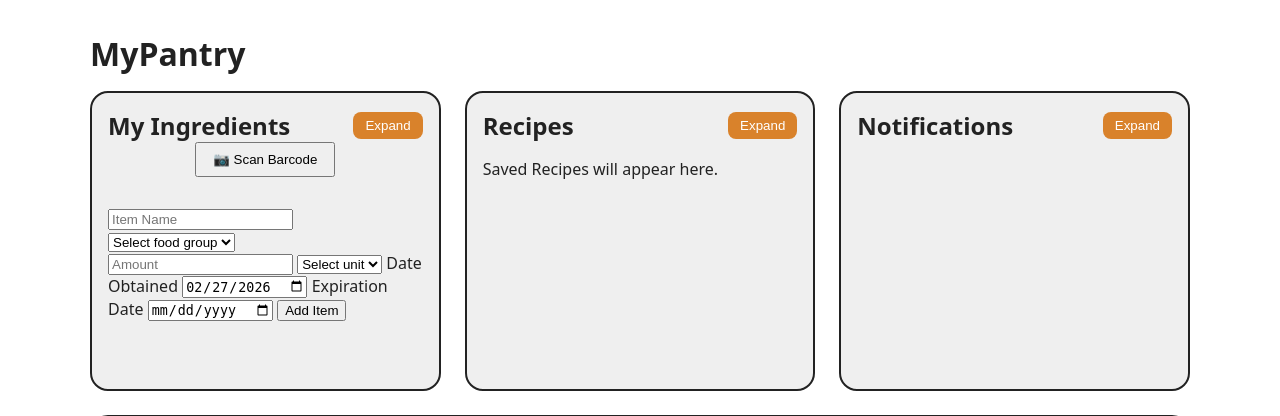
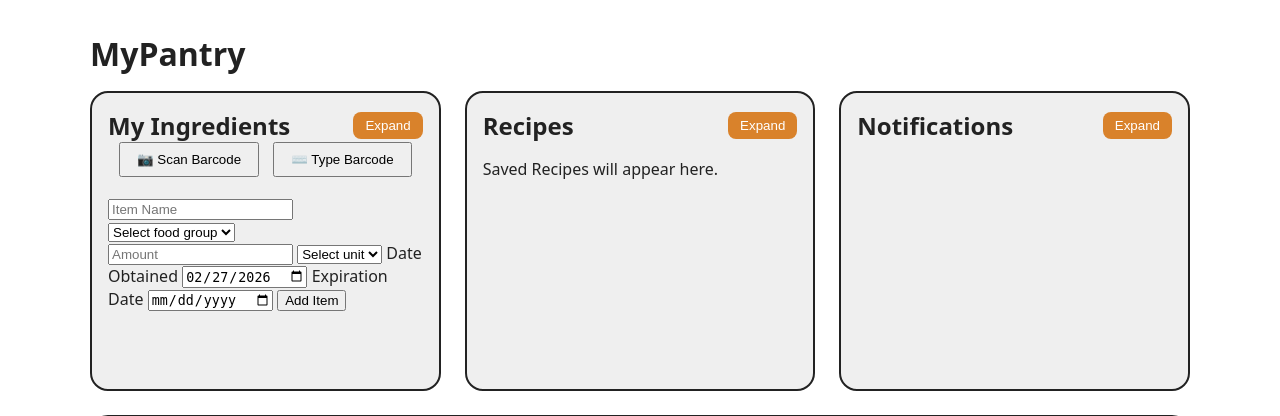
Before and after one commit to eleusink/my-pantry-dependabot, a Django app: page / in a window 1280 px wide. Shown: the part 92-508 px from the top of the page. Run offline with Django 4.2, Linux system fonts and the light colour scheme; the visitor is signed in with stand-in values (Sample User, id 1); data that the repository does not hold is empty.

Commit message:
Add manual barcode entry & validation
UI: Add a "Type Barcode" toggle and manual entry container with client-side pattern validation and a Search button; implement audio beep feedback, a searchProductByBarcode fetch helper, and safer scanner teardown/locking to avoid overlay issues. Improve status messages, auto-fill form fields more robustly, and add visual error feedback when lookup fails. Backend: introduce BarcodeRequestSerializer (RegexField) to enforce 8/12/13 digit barcodes, unify GET/POST parsing to feed the serializer, and return clearer validation errors to the frontend before calling fetch_product_info.

```diff
--- a/your-local-code/Inventory/templates/home.html
+++ b/your-local-code/Inventory/templates/home.html
@@ -22,7 +22,16 @@
       	      <div class="panel-body">
 			  <!-- Barcode Scanner UI -->
 			  <div id="barcode-scanner-container" style="margin-bottom: 20px; text-align: center;">
-				  <button type="button" id="start-scan-btn" style="padding: 8px 16px; margin-bottom: 10px;">📷 Scan Barcode</button>
+				  <div style="margin-bottom: 10px;">
+					  <button type="button" id="start-scan-btn" style="padding: 8px 16px;">📷 Scan Barcode</button>
+					  <button type="button" id="toggle-manual-btn" style="padding: 8px 16px; margin-left: 10px;">⌨️ Type Barcode</button>
+				  </div>
+
+				  <div id="manual-entry-container" style="display: none; margin-bottom: 15px;">
+					  <input type="text" id="manual-barcode-input" placeholder="Enter barcode manually" required pattern="(\d{8}|\d{12}|\d{13})" inputmode="numeric" style="padding: 6px; border: 1px solid #ccc; border-radius: 4px; width: 60%; max-width: 250px;">
+					  <button type="button" id="manual-submit-btn" style="padding: 6px 12px; margin-left: 5px;">Search</button>
+				  </div>
+
 				  <p id="scanner-status" style="display: none; color: #555; font-style: italic; margin: 5px 0; font-size: 0.9em;"></p>
 				  <div id="reader" style="width: 100%; max-width: 400px; margin: 0 auto; display: none; border-radius: 8px; overflow: hidden; box-shadow: 0 4px 6px rgba(0,0,0,0.1);"></div>
 			  </div>
@@ -305,13 +314,74 @@
 <script>
 	document.addEventListener('DOMContentLoaded', function() {
 		const startBtn = document.getElementById('start-scan-btn');
+		const toggleManualBtn = document.getElementById('toggle-manual-btn');
+		const manualContainer = document.getElementById('manual-entry-container');
+		const manualSubmitBtn = document.getElementById('manual-submit-btn');
+		const manualInput = document.getElementById('manual-barcode-input');
+
 		const readerDiv = document.getElementById('reader');
 		const statusText = document.getElementById('scanner-status');
 		let html5QrcodeScanner = null;
 
+		function playBeep() {
+			try {
+				const AudioContext = window.AudioContext || window.webkitAudioContext;
+				if (!AudioContext) return;
+				const ctx = new AudioContext();
+				const osc = ctx.createOscillator();
+				const gainNode = ctx.createGain();
+				osc.connect(gainNode);
+				gainNode.connect(ctx.destination);
+				osc.type = "sine";
+				osc.frequency.setValueAtTime(800, ctx.currentTime);
+				gainNode.gain.setValueAtTime(0.1, ctx.currentTime);
+				osc.start();
+				osc.stop(ctx.currentTime + 0.15); // beep for 150ms
+			} catch(e) { console.warn("AudioContext error", e); }
+		}
+
+		toggleManualBtn.addEventListener('click', function(event) {
+			event.preventDefault();
+
+			// If scanner is running, tear it down cleanly
+			if (html5QrcodeScanner) {
+				html5QrcodeScanner.clear().then(() => {
+					readerDiv.style.display = 'none';
+					html5QrcodeScanner = null;
+					statusText.style.display = 'none';
+				}).catch(console.error);
+			}
+
+			if (manualContainer.style.display === 'none') {
+				manualContainer.style.display = 'block';
+				toggleManualBtn.textContent = '✖️ Cancel Keyboard';
+				startBtn.style.display = 'none';
+				manualInput.focus();
+			} else {
+				manualContainer.style.display = 'none';
+				toggleManualBtn.textContent = '⌨️ Type Barcode';
+				startBtn.style.display = 'inline-block';
+			}
+		});
+
+		manualSubmitBtn.addEventListener('click', function(event) {
+			event.preventDefault();
+			if (!manualInput.reportValidity()) return; // Trigger native HTML5 warnings
+
+			const barcode = manualInput.value.trim();
+			if (barcode) {
+				searchProductByBarcode(barcode);
+			}
+		});
+
 		startBtn.addEventListener('click', function(event) {
 			event.preventDefault(); // ensure mobile devices don't interpret as submit
 			if (html5QrcodeScanner) return;
+
+			// Close manual entry if open
+			manualContainer.style.display = 'none';
+			toggleManualBtn.textContent = '⌨️ Type Barcode';
+			toggleManualBtn.style.display = 'inline-block';
 
 			readerDiv.style.display = 'block';
 			readerDiv.style.pointerEvents = 'auto'; // reset in case we locked it
@@ -326,25 +396,10 @@
 			html5QrcodeScanner.render(onScanSuccess, onScanFailure);
 		});
 
-		function onScanSuccess(decodedText, decodedResult) {
+		function searchProductByBarcode(decodedText) {
 			statusText.textContent = `Searching for product... (Barcode: ${decodedText})`;
 			statusText.style.color = "blue";
-
-			// Lock the UI container immediately to prevent ghost canvas layers from intercepting clicks below it!
-			readerDiv.style.pointerEvents = 'none';
-
-			// Stop scanner asynchronously. Synchronous clear() on iOS WebRTC often permanently locks the DOM thread or leaves a transparent video overlay catching tap events on the Date inputs beneath it (appearing greyed out).
-			if (html5QrcodeScanner) {
-				if (typeof html5QrcodeScanner.pause === "function") {
-					html5QrcodeScanner.pause(true);
-				}
-				setTimeout(() => {
-					html5QrcodeScanner.clear().then(() => {
-						readerDiv.style.display = 'none';
-						html5QrcodeScanner = null;
-					}).catch(error => console.error("Failed to clear scanner.", error));
-				}, 500);
-			}
+			statusText.style.display = 'block';
 
 			// Fetch product data from API
 			fetch(`/api/product/?barcode=${decodedText}`)
@@ -357,13 +412,13 @@
 				.then(data => {
 					statusText.textContent = "Product loaded successfully. Feel free to edit below.";
 					statusText.style.color = "green";
-					startBtn.style.display = 'inline-block';
+					if (!html5QrcodeScanner && manualContainer.style.display === 'none') startBtn.style.display = 'inline-block';
 
 					// Populate the Add Item form cleanly
 					const safeName = (data.name || "").replace(/[\r\n]/g, ""); // Strip hidden submit characters from barcodes
-					if(safeName) document.getElementById('ingredient-name').value = safeName;
-					if(data.quantity) document.getElementById('ingredient-amount').value = data.quantity;
-					if(data.unit_measurement) document.getElementById('ingredient-unit').value = data.unit_measurement;
+					document.getElementById('ingredient-name').value = safeName || "";
+					document.getElementById('ingredient-amount').value = data.quantity || "";
+					document.getElementById('ingredient-unit').value = data.unit_measurement || "";
 
 					// Convenience: Auto-fill Date Obtained to "today" if it's empty
 					const dateObtainedInput = document.getElementById('ingredient-obtained');
@@ -376,12 +431,58 @@
 				.catch(err => {
 					statusText.textContent = `Error: ${err.message}`;
 					statusText.style.color = "red";
-					startBtn.style.display = 'inline-block';
+					if (!html5QrcodeScanner && manualContainer.style.display === 'none') startBtn.style.display = 'inline-block';
+
+					// Clear populated fields to emphasize the product wasn't found
+					document.getElementById('ingredient-name').value = "";
+					document.getElementById('ingredient-amount').value = "";
+					document.getElementById('ingredient-unit').value = "";
+
+					// Flash red outline to grab attention
+					const formElement = document.getElementById('add-ingredient-form');
+					formElement.style.transition = "border 0.3s";
+					formElement.style.border = "2px solid red";
+					formElement.style.padding = "5px";
+					formElement.style.borderRadius = "5px";
+
+					setTimeout(() => {
+					    formElement.style.border = "none";
+					    formElement.style.padding = "0";
+					}, 2000);
 				});
 		}
 
+		function onScanSuccess(decodedText, decodedResult) {
+			playBeep(); // Audio feedback immediately confirms read!
+
+			// Lock the UI container immediately to prevent ghost canvas layers from intercepting clicks below it!
+			readerDiv.style.pointerEvents = 'none';
+
+			// Stop scanner asynchronously
+			if (html5QrcodeScanner) {
+				if (typeof html5QrcodeScanner.pause === "function") {
+					html5QrcodeScanner.pause(true);
+				}
+				setTimeout(() => {
+					html5QrcodeScanner.clear().then(() => {
+						readerDiv.style.display = 'none';
+						html5QrcodeScanner = null;
+						startBtn.style.display = 'inline-block';
+					}).catch(error => console.error("Failed to clear scanner.", error));
+				}, 500);
+			}
+
+			// Fire externalized fetch function
+			searchProductByBarcode(decodedText);
+		}
+
 		function onScanFailure(error) {
-			// ignore ongoing unreadable frames
+			// Catch generic browser NotAllowedError for graceful UI fallback
+			if (typeof error === 'string' && (error.includes('NotAllowedError') || error.includes('Permission'))) {
+			    statusText.textContent = "Camera permission denied! Please use 'Type Barcode' instead.";
+			    statusText.style.color = "red";
+			    statusText.style.display = 'block';
+			}
 		}
 	});
 </script>
--- a/your-local-code/Inventory/views.py
+++ b/your-local-code/Inventory/views.py
@@ -2,7 +2,7 @@ from django.contrib import messages
 from django.shortcuts import get_object_or_404, redirect, render
 from rest_framework.decorators import api_view
 from rest_framework.response import Response
-from rest_framework import status
+from rest_framework import status, serializers
 from .utils import fetch_product_info, normalize_unit, ProductNotFoundError, ProductAPIError
 from django.core.exceptions import ObjectDoesNotExist
 from .forms import IngredientForm, CustomUserChangeForm
@@ -147,6 +147,23 @@ def account_settings(request):
     return render(request, "account_settings.html", {"form": form})
 
 
+class BarcodeRequestSerializer(serializers.Serializer):
+    """Validates that a barcode matches standard EAN or UPC lengths.
+
+    Enforces that incoming requests strictly provide 8, 12, or 13
+    numerical digits before allowing the proxy fetch to proceed.
+
+    Attributes:
+        barcode: A RegexField string checking for exact EAN/UPC lengths.
+    """
+    # Note: Added grouping parentheses to ensure the ^ and $ anchors apply beautifully to all OR clauses!
+    barcode = serializers.RegexField(
+        regex=r'^(\d{8}|\d{12}|\d{13})$',
+        error_messages={
+            "invalid": "A valid barcode must be exactly 8, 12, or 13 numerical digits."
+        }
+    )
+
 @api_view(['GET', 'POST'])
 def product_info_api(request) -> Response:
     """Fetches product info from Open Food Facts based on a given barcode.
@@ -163,17 +180,22 @@ def product_info_api(request) -> Response:
         An HTTP Response containing either the product data dictionary or
         an error message with the appropriate HTTP status code.
     """
-    barcode = None
     if request.method == 'GET':
-        barcode = request.GET.get('barcode')
-    elif request.method == 'POST':
-        barcode = request.data.get('barcode')
+        data = {'barcode': request.GET.get('barcode')}
+    else:
+        # Request.data handles parsing the JSON body for POST
+        data = request.data
 
-    if not barcode:
+    serializer = BarcodeRequestSerializer(data=data)
+    if not serializer.is_valid():
+        # Grab the first error string nicely for the frontend parser
+        first_error = next(iter(serializer.errors.values()))[0]
         return Response(
-            {"error": "Please provide a 'barcode' parameter."},
+            {"error": first_error},
             status=status.HTTP_400_BAD_REQUEST
         )
+
+    barcode = serializer.validated_data['barcode']
 
     try:
         product_data = fetch_product_info(barcode)
```
